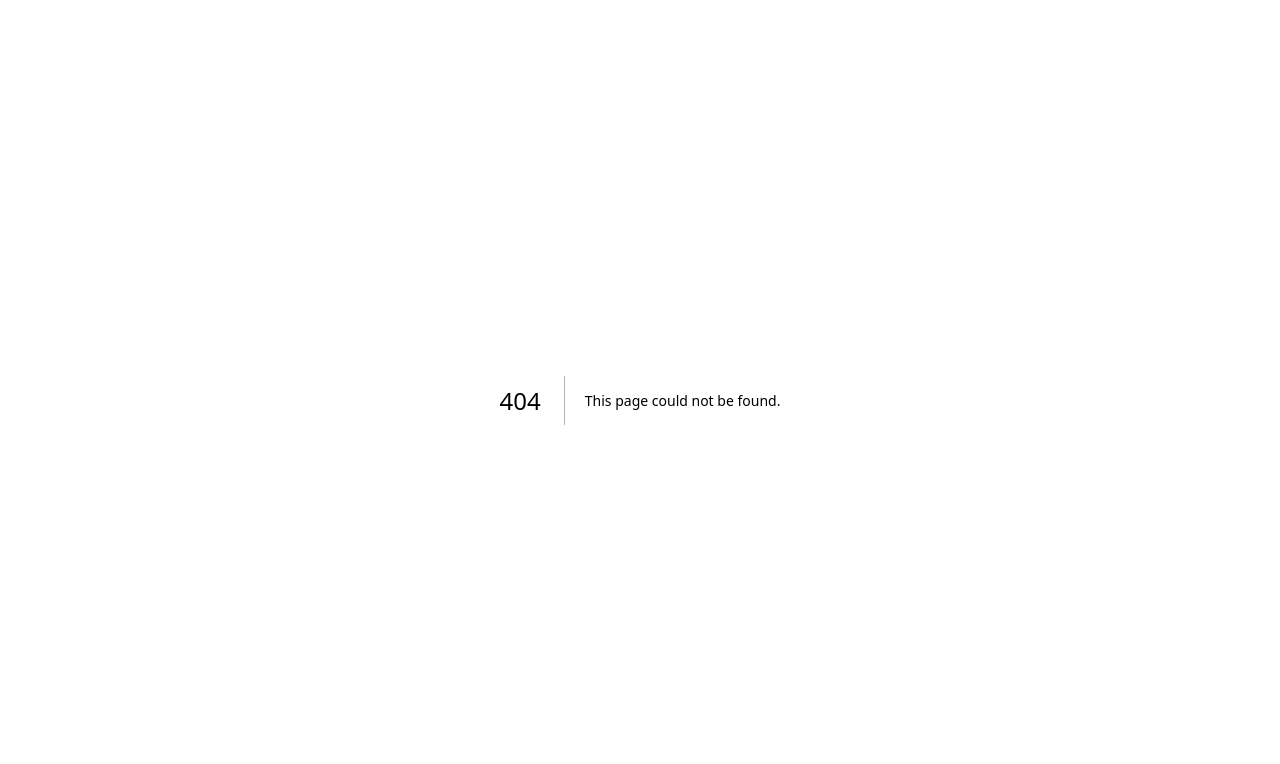
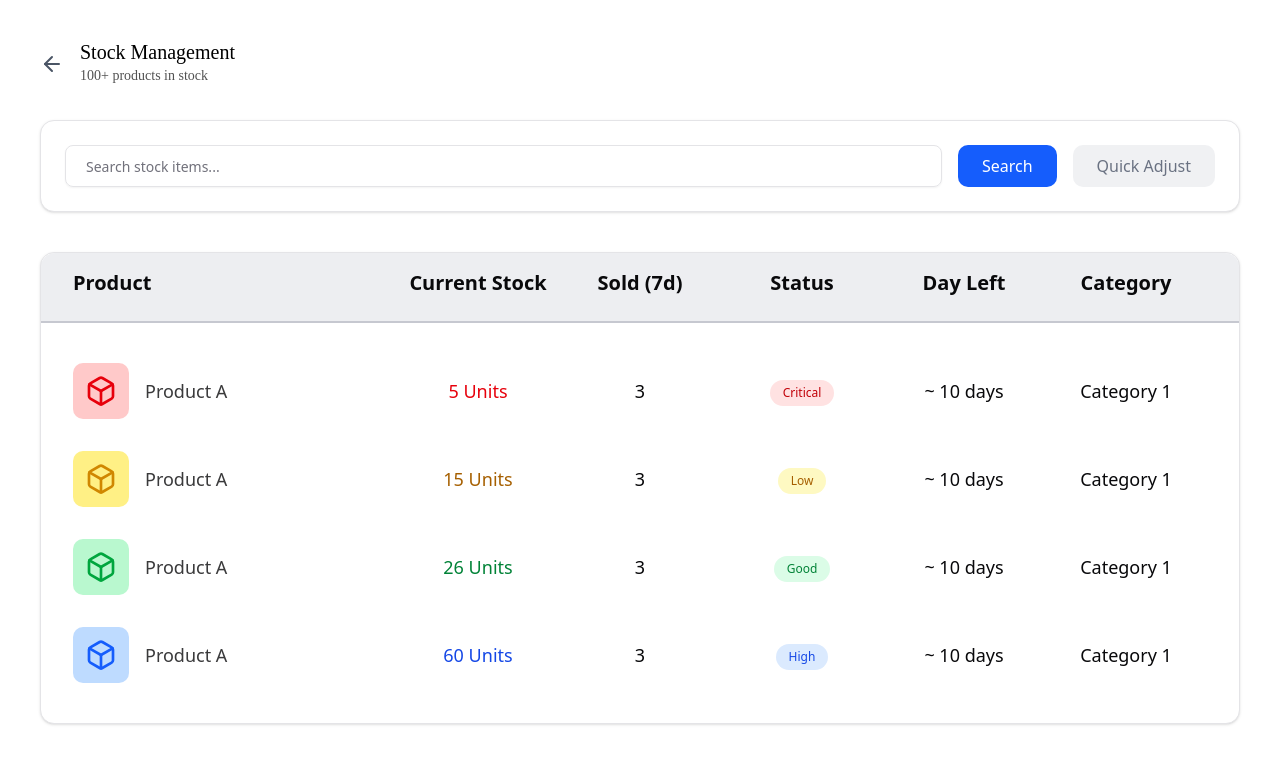
Before and after one commit to SiamAlSobari/frontend-dinacom, a Next.js app: page /dashboard/view in a window 1280 px wide. Before the commit this address had no page. Shown: the top 764 px of the page. Built offline with nearby package versions, Linux system fonts and the light colour scheme.

Commit message:
feat: meambahkan beberapa component dengan page view juga

```diff
--- /dev/null
+++ b/src/app/dashboard/view/page.tsx
@@ -0,0 +1,127 @@
+import { Card, CardContent, CardHeader } from '@/common/shadcn-ui/card'
+import { Input } from '@/common/shadcn-ui/input'
+import ProductBackgroundColor from '@/features/dashboard/view/ProductBackgroundColor'
+import StatusBadgeColor from '@/features/dashboard/view/StatusBadgeColor'
+import UnitStockViewColor from '@/features/dashboard/view/UnitStockViewColor'
+import { ArrowLeft } from 'lucide-react'
+
+
+export default function ViewStockPage() {
+    const stockItems = [
+        {
+            name: "Product A",
+            stock_in: 5,
+            stock_out: 3,
+            status: "Critical",
+            day_left: 10,
+            caregory: "Category 1",
+            image: "saas.png"
+        },
+        {
+            name: "Product A",
+            stock_in: 15,
+            stock_out: 3,
+            status: "Low",
+            day_left: 10,
+            caregory: "Category 1",
+            image: "saas.png"
+        },
+        {
+            name: "Product A",
+            stock_in: 26,
+            stock_out: 3,
+            status: "Good",
+            day_left: 10,
+            caregory: "Category 1",
+            image: "saas.png"
+        },
+        {
+            name: "Product A",
+            stock_in: 60,
+            stock_out: 3,
+            status: "High",
+            day_left: 10,
+            caregory: "Category 1",
+            image: "saas.png"
+        },
+    ]
+
+    return (
+        <div className="p-10">
+            <div className="flex items-center gap-4 mb-8">
+                <button>
+                    <ArrowLeft className="text-gray-600" size={24} />
+                </button>
+
+                <div className="flex flex-col">
+                    <div className="text-black text-xl font-normal font-['Poppins'] leading-6">
+                        Stock Management
+                    </div>
+                    <div className="text-neutral-600 text-sm font-normal font-['Poppins'] leading-6">
+                        100+ products in stock
+                    </div>
+                </div>
+            </div>
+
+            <Card>
+                <CardContent>
+                    <div className='flex'>
+                        <Input className='p-5 flex-1' placeholder="Search stock items..." />
+                        <button className='ml-4 px-6 bg-blue-600 text-white rounded-lg font-medium'>Search</button>
+                        <button className='ml-4 px-6 bg-gray-400/15 text-gray-500 rounded-lg font-medium' >Quick Adjust</button>
+                    </div>
+                </CardContent>
+            </Card>
+            <Card className='mt-10 pt-0'>
+                <CardHeader className="py-4 border-b-2 border-gray-500/30 rounded-tl-xl rounded-tr-xl bg-gray-300/40">
+                    <div className="grid grid-cols-[2fr_1fr_1fr_1fr_1fr_1fr] items-center px-2">
+                        <div className="font-semibold text-xl">Product</div>
+                        <div className="font-semibold text-xl text-center">Current Stock</div>
+                        <div className="font-semibold text-xl text-center">Sold (7d)</div>
+                        <div className="font-semibold text-xl text-center">Status</div>
+                        <div className="font-semibold text-xl text-center">Day Left</div>
+                        <div className="font-semibold text-xl text-center">Category</div>
+                    </div>
+                </CardHeader>
+
+                <CardContent>
+                    {stockItems.map((item, index) => (
+                        <div
+                            key={index}
+                            className="grid grid-cols-[2fr_1fr_1fr_1fr_1fr_1fr] items-center py-4  px-2"
+                        >
+                            {/* Product */}
+                            <ProductBackgroundColor name={item.name} status={item.status} />
+
+                            {/* Stock in */}
+                            <div className={`font-medium text-lg text-center px-2 py-1 rounded-lg ${UnitStockViewColor(item.stock_in)}`}>
+                                {item.stock_in} Units
+                            </div>
+
+                            {/* Stock out */}
+                            <div className="font-medium text-lg text-center">
+                                {item.stock_out}
+                            </div>
+
+                            {/* Status */}
+                            <div className="font-medium text-lg text-center">
+                                {StatusBadgeColor(item.status)}
+                            </div>
+
+                            {/* Day left */}
+                            <div className="font-medium text-lg text-center">
+                               ~ {item.day_left} days
+                            </div>
+
+                            {/* Category */}
+                            <div className="font-medium text-lg text-center">
+                                 {item.caregory}
+                            </div>
+                        </div>
+                    ))}
+                </CardContent>
+
+            </Card>
+        </div>
+    )
+}
--- /dev/null
+++ b/src/common/shadcn-ui/badge.tsx
@@ -0,0 +1,46 @@
+import * as React from "react"
+import { Slot } from "@radix-ui/react-slot"
+import { cva, type VariantProps } from "class-variance-authority"
+
+import { cn } from "@/common/libs/utils"
+
+const badgeVariants = cva(
+  "inline-flex items-center justify-center rounded-full border px-2 py-0.5 text-xs font-medium w-fit whitespace-nowrap shrink-0 [&>svg]:size-3 gap-1 [&>svg]:pointer-events-none focus-visible:border-ring focus-visible:ring-ring/50 focus-visible:ring-[3px] aria-invalid:ring-destructive/20 dark:aria-invalid:ring-destructive/40 aria-invalid:border-destructive transition-[color,box-shadow] overflow-hidden",
+  {
+    variants: {
+      variant: {
+        default:
+          "border-transparent bg-primary text-primary-foreground [a&]:hover:bg-primary/90",
+        secondary:
+          "border-transparent bg-secondary text-secondary-foreground [a&]:hover:bg-secondary/90",
+        destructive:
+          "border-transparent bg-destructive text-white [a&]:hover:bg-destructive/90 focus-visible:ring-destructive/20 dark:focus-visible:ring-destructive/40 dark:bg-destructive/60",
+        outline:
+          "text-foreground [a&]:hover:bg-accent [a&]:hover:text-accent-foreground",
+      },
+    },
+    defaultVariants: {
+      variant: "default",
+    },
+  }
+)
+
+function Badge({
+  className,
+  variant,
+  asChild = false,
+  ...props
+}: React.ComponentProps<"span"> &
+  VariantProps<typeof badgeVariants> & { asChild?: boolean }) {
+  const Comp = asChild ? Slot : "span"
+
+  return (
+    <Comp
+      data-slot="badge"
+      className={cn(badgeVariants({ variant }), className)}
+      {...props}
+    />
+  )
+}
+
+export { Badge, badgeVariants }
--- /dev/null
+++ b/src/features/dashboard/view/ProductBackgroundColor.tsx
@@ -0,0 +1,53 @@
+import { Box } from 'lucide-react'
+import React from 'react'
+
+interface ProductBgColorProps {
+  name: string
+  status: string
+}
+
+function getColorByStatus(status: string) {
+  switch (status) {
+    case 'Critical':
+      return {
+        bg: 'bg-red-200',
+        icon: 'text-red-600'
+      }
+    case 'Low':
+      return {
+        bg: 'bg-yellow-200',
+        icon: 'text-yellow-600'
+      }
+    case 'Good':
+      return {
+        bg: 'bg-green-200',
+        icon: 'text-green-600'
+      }
+    case 'High':
+      return {
+        bg: 'bg-blue-200',
+        icon: 'text-blue-600'
+      }
+    default:
+      return {
+        bg: 'bg-gray-200',
+        icon: 'text-gray-600'
+      }
+  }
+}
+
+export default function ProductBackgroundColor({ name, status }: ProductBgColorProps) {
+  const color = getColorByStatus(status)
+
+  return (
+    <div className="flex items-center gap-4">
+      <div className={`${color.bg} w-14 h-14 rounded-lg flex items-center justify-center`}>
+        <Box className={`w-8 h-8 ${color.icon}`} />
+      </div>
+
+      <div className="font-medium text-lg opacity-80">
+        {name}
+      </div>
+    </div>
+  )
+}
--- /dev/null
+++ b/src/features/dashboard/view/StatusBadgeColor.tsx
@@ -0,0 +1,16 @@
+import { Badge } from "@/common/shadcn-ui/badge"
+
+export default function StatusBadgeColor(status: string) {
+    switch (status) {
+        case 'Critical':
+            return <Badge className='bg-red-100 text-red-700 px-3 py-1 rounded-full font-medium'>Critical</Badge>
+        case 'Low':
+            return <Badge className='bg-yellow-100 text-yellow-700 px-3 py-1 rounded-full font-medium'>Low</Badge>
+        case 'Good':
+            return <Badge className='bg-green-100 text-green-700 px-3 py-1 rounded-full font-medium'>Good</Badge>
+        case 'High':
+            return <Badge className='bg-blue-100 text-blue-700 px-3 py-1 rounded-full font-medium'>High</Badge>
+        default:
+            return <Badge className='bg-gray-100 text-gray-700 px-3 py-1 rounded-full font-medium'>Unknown</Badge>
+    }
+}
--- /dev/null
+++ b/src/features/dashboard/view/UnitStockViewColor.tsx
@@ -0,0 +1,11 @@
+export default function UnitStockViewColor(unit: number) {
+    if (unit < 10) {
+        return ' text-red-600'
+    } else if (unit <= 25) {
+        return ' text-yellow-700'
+    } else if (unit <= 45) {
+        return ' text-green-700'
+    } else {
+        return ' text-blue-700'
+    }
+}
```
